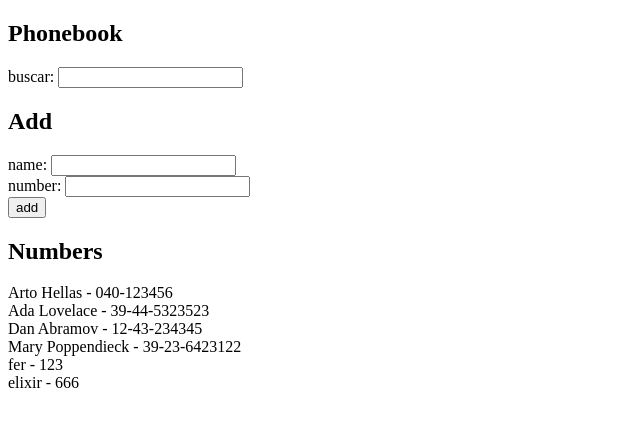
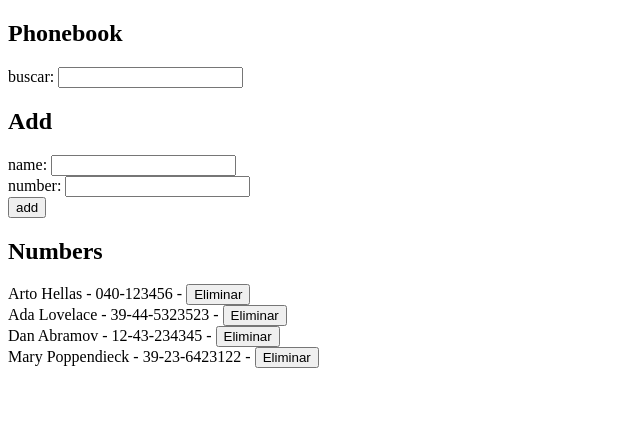
Before and after one commit to forquera/fullstack-open, a React (Vite) app in the folder part2/phonebook/: page / in a window 1280 px wide. Shown: the top 426 px of the page, without its empty margins (0-640 px from the left). Built offline with nearby package versions, Linux system fonts and the light colour scheme; data requests are answered from the project's data file.

Commit message:
part 2.14

```diff
--- a/part2/phonebook/db.json
+++ b/part2/phonebook/db.json
@@ -3,32 +3,22 @@
     {
       "name": "Arto Hellas",
       "number": "040-123456",
-      "id": 1
+      "id": "1"
     },
     {
       "name": "Ada Lovelace",
       "number": "39-44-5323523",
-      "id": 2
+      "id": "2"
     },
     {
       "name": "Dan Abramov",
       "number": "12-43-234345",
-      "id": 3
+      "id": "3"
     },
     {
       "name": "Mary Poppendieck",
       "number": "39-23-6423122",
-      "id": 4
-    },
-    {
-      "id": "a497",
-      "name": "fer",
-      "number": "123"
-    },
-    {
-      "id": "c2e7",
-      "name": "elixir",
-      "number": "666"
+      "id": "4"
     }
   ]
 }
--- a/part2/phonebook/src/App.jsx
+++ b/part2/phonebook/src/App.jsx
@@ -52,6 +52,17 @@ const App = () => {
     setFilterValue(event.target.value);
   };
 
+  const handleEliminar = (id) => {
+    if (window.confirm("Desea eliminar a la persona?")) {
+      personService.deletePerson(id).then((personEliminada) => {
+        const newPersons = persons.filter(
+          (person) => person.id != personEliminada.id
+        );
+        setPersons(newPersons);
+      });
+    }
+  };
+
   const personsToShow =
     filterValue === ""
       ? persons
@@ -74,7 +85,7 @@ const App = () => {
         handleNumberChange={handleNumberChange}
       />
       <h2>Numbers</h2>
-      <Persons persons={personsToShow} />
+      <Persons persons={personsToShow} handleEliminar={handleEliminar} />
     </div>
   );
 };
--- a/part2/phonebook/src/components/persons.jsx
+++ b/part2/phonebook/src/components/persons.jsx
@@ -1,13 +1,22 @@
-const Person = ({ person }) => {
+const Person = ({ person, handleEliminar }) => {
   return (
     <>
       <div>
-        {person.name} - {person.number}
+        {person.name} - {person.number} -{" "}
+        <button
+          onClick={() => {
+            handleEliminar(person.id);
+          }}
+        >
+          Eliminar
+        </button>
       </div>
     </>
   );
 };
 
-export const Persons = ({ persons }) => {
-  return persons.map((person) => <Person key={person.id} person={person} />);
+export const Persons = ({ persons, handleEliminar }) => {
+  return persons.map((person) => (
+    <Person key={person.id} person={person} handleEliminar={handleEliminar} />
+  ));
 };
--- a/part2/phonebook/src/services/persons.js
+++ b/part2/phonebook/src/services/persons.js
@@ -14,7 +14,14 @@ const create = (newObject) => {
   return request.then((response) => response.data);
 };
 
+const deletePerson = (id) => {
+  const request = axios.delete(baseUrl + `/${id}`);
+
+  return request.then((response) => response.data);
+};
+
 export default {
   getAll,
   create,
+  deletePerson,
 };
```
